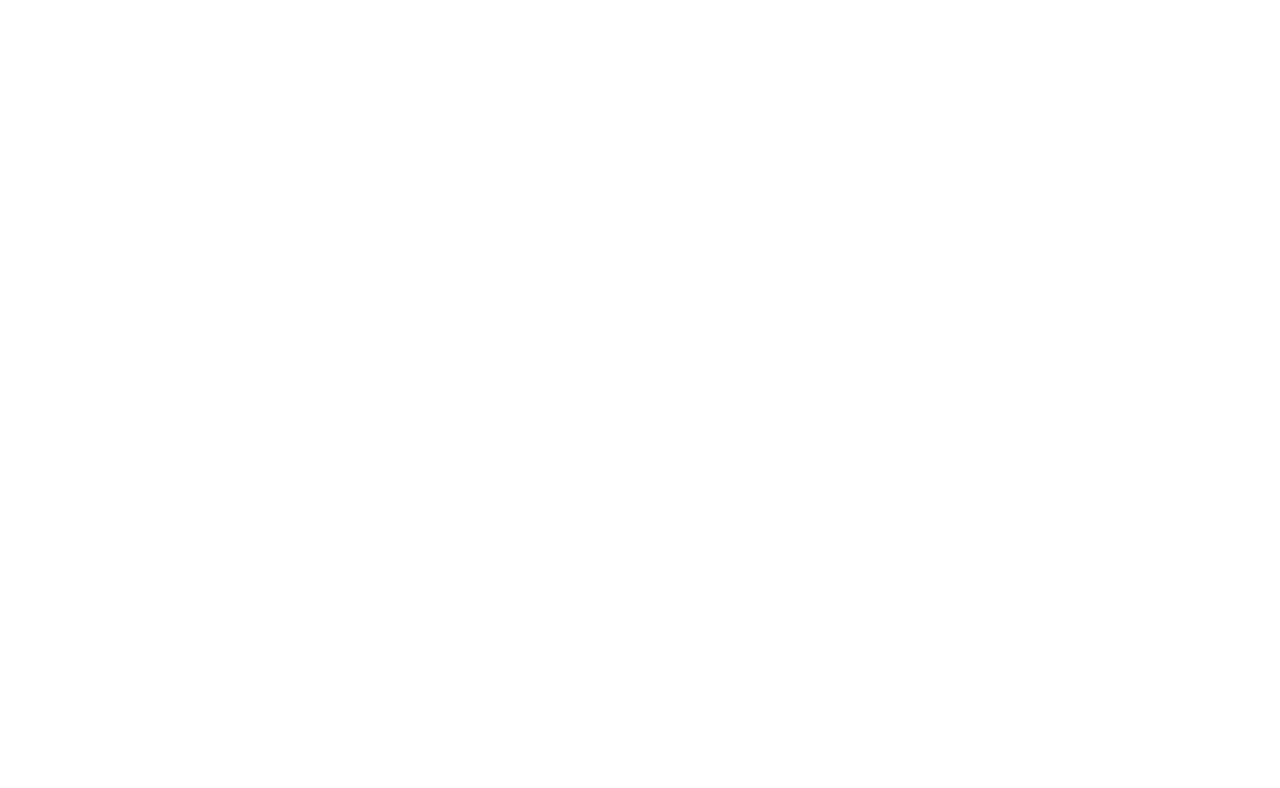
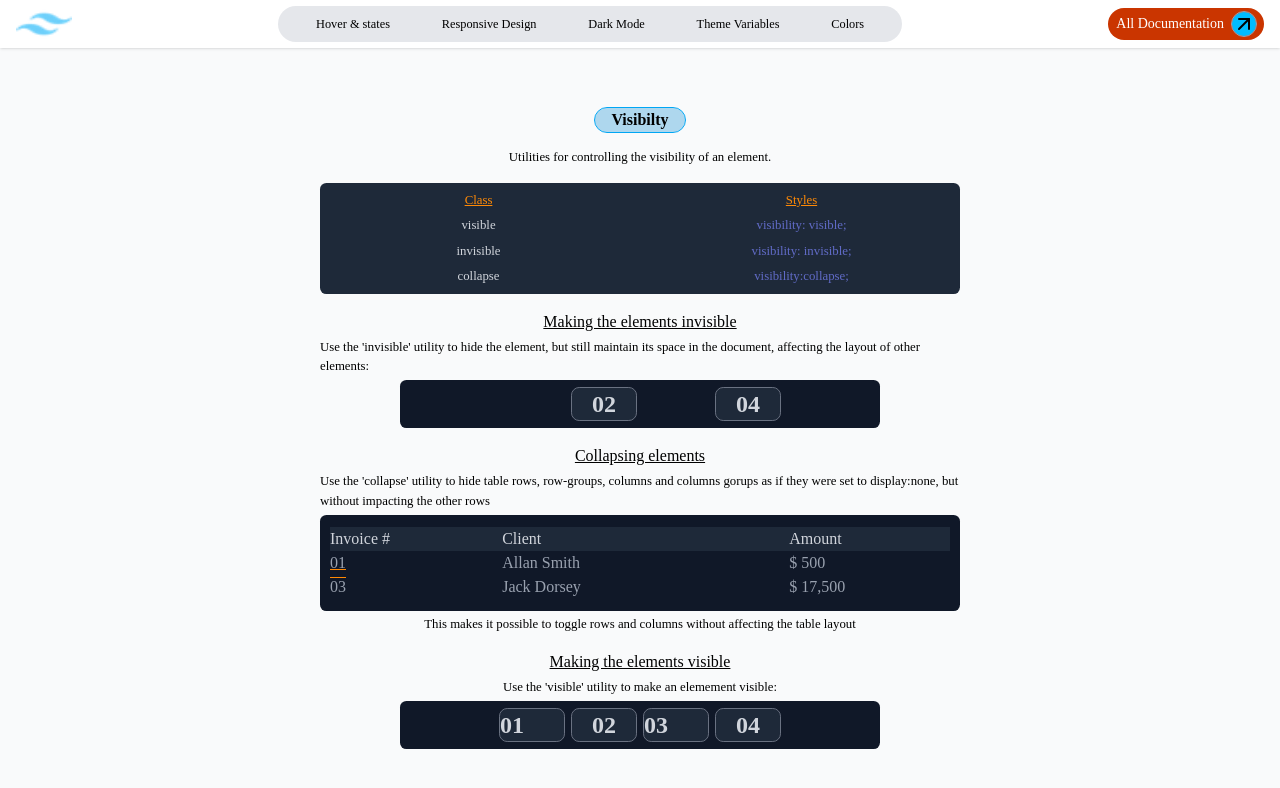
Before and after one commit to kevin-langat/Tailwind, a React (Vite) app: page /visibility in a window 1280 px wide. Before the commit this address had no page. Shown: the top 788 px of the page. Built offline with nearby package versions, Linux system fonts and the light colour scheme.

Commit message:
finished the Visible topic started the Z-index

```diff
--- a/src/App.jsx
+++ b/src/App.jsx
@@ -26,6 +26,7 @@
 import OverscrollBehaviour from './components/StylingWithUtilityClasses/OverScroll/OverscrollBehaviour';
 import Position from './components/StylingWithUtilityClasses/Position/Position';
 import TopRightBottomLeft from './components/StylingWithUtilityClasses/Top,Right,Bottom,Left/TopRightBottomLeft';
+import Visibility from './components/StylingWithUtilityClasses/Visibility/Visibility';
 
 function App() {
   const location = useLocation();
@@ -68,6 +69,7 @@
         <Route path="overscroll-behaviour" element={<OverscrollBehaviour />} />
         <Route path="position" element={<Position />} />
         <Route path="top-right-bottom-left" element={<TopRightBottomLeft />} />
+        <Route path="visibility" element={<Visibility />} />
       </Route>
     </Routes>
   );
--- a/src/components/StylingWithUtilityClasses/NavBar.jsx
+++ b/src/components/StylingWithUtilityClasses/NavBar.jsx
@@ -25,7 +25,7 @@
 
   return (
     <div className="relative flex flex-row h-full  w-full">
-      <div className=" fixed z-50 bg-white w-full shadow px-4 h-12 flex flex-row items-center justify-between">
+      <div className=" z-50 bg-white w-full shadow px-4 h-12 flex flex-row items-center justify-between">
         <img src={image} className=" w-14 h-3/4 animate-pulse" alt="react" />
         <div className=" hidden group md:flex lg:w-1/2 sm:w-3/4 font-light h-3/4 rounded-full px-3  bg-gray-200 *:py-0.5 text-[0.77em]  flex-row  items-center justify-around *:hover:underline decoration-1 decoration-blue-500 *:hover:text-blue-600">
           <Link
@@ -246,6 +246,13 @@
           >
             Top/Right/Bottom/Left
           </Link>
+          <Link
+            onClick={() => setSideBar(false)}
+            className="hover:text-sky-600 hover:underline active:text-orange-400 text-gray-400"
+            to={'/visibility'}
+          >
+            Visibility{' '}
+          </Link>
         </div>
       </div>
     </div>
--- a/src/components/StylingWithUtilityClasses/Top,Right,Bottom,Left/TopRightBottomLeft.jsx
+++ b/src/components/StylingWithUtilityClasses/Top,Right,Bottom,Left/TopRightBottomLeft.jsx
@@ -1,6 +1,6 @@
 function TopRightBottomLeft() {
   return (
-    <div className=" w-full flex flex-col items-center justify-center gap-4 mb-4">
+    <div className=" mt-13 w-full flex flex-col items-center justify-center gap-4 mb-4">
       <h2 className=" text-[medium] font-bold rounded-full bg-sky-600/30 outline-1 outline-sky-500  px-4">
         top/right/bottom/left
       </h2>
@@ -100,6 +100,50 @@
           <div className=" absolute w-8 h-8 bg-linear-to-r from-indigo-500 to-emerald-500 rounded-[0.2em] -top-4 -left-4"></div>
         </div>
       </div>
+      {/* use logical properties */}
+      <div className=" flex gap-4 flex-col items-center justify-center w-full">
+        <h2 className="underline">Use logical properties</h2>
+        <h2 className="w-1/2 text-vsm">
+          Use 'start-{'<number>'}' or 'end-{'<number>'}' utilities like
+          'start-0' and 'end-4' to set the 'inset-inline-start' and
+          'inset-inline-end' logical properties, which map to either right or
+          left side based on the text direction:{' '}
+        </h2>
+
+        <div className="flex flex-row items-center justify-center gap-40 w-1/2">
+          {/* ltr */}
+          <div
+            dir="ltr"
+            className=" relative w-35  h-30 bg-gray-800 rounded-[0.4em]"
+          >
+            <div className=" absolute w-8 h-8 bg-linear-to-r from-indigo-500 to-emerald-500 rounded-[0.2em] start-0 top-0"></div>
+          </div>
+          {/* rtl */}
+          <div
+            dir="rtl"
+            className=" relative w-35  h-30 bg-gray-800 rounded-[0.4em]"
+          >
+            <div className=" absolute w-8 h-8 bg-linear-to-r from-indigo-500 to-emerald-500 rounded-[0.2em] start-0 top-0"></div>
+          </div>
+        </div>
+        <div className="flex flex-row items-center justify-center gap-50 w-1/2">
+          <h2>Left to Right</h2>
+          <h2>Right to left</h2>
+        </div>
+      </div>
+
+      {/* using a custom value */}
+      <div className=" flex gap-4 flex-col items-center justify-center w-full">
+        <h2 className="underline">Use a custom value</h2>
+        <h2 className="w-1/2 text-vsm">
+          Use utilities like {'inset-[<value>]'}' to set the position based on a
+          completely custom value
+        </h2>
+
+        <div className=" relative w-35  h-30 bg-gray-800 rounded-[0.4em]">
+          <div className=" absolute bg-linear-to-r from-indigo-500 to-emerald-500 rounded-[0.2em] inset-[3px]"></div>
+        </div>
+      </div>
     </div>
   );
 }
--- /dev/null
+++ b/src/components/StylingWithUtilityClasses/Visibility/Visibility.jsx
@@ -0,0 +1,116 @@
+import React from 'react';
+
+function Visibility() {
+  return (
+    <div className=" mt-13 w-full flex flex-col items-center justify-center gap-4 mb-4">
+      <h2 className=" text-[medium] font-bold rounded-full bg-sky-600/30 outline-1 outline-sky-500  px-4">
+        Visibilty{' '}
+      </h2>
+      <h2 className=" text-vsm">
+        Utilities for controlling the visibility of an element.
+      </h2>
+      <div className=" grid grid-cols-2 place-items-center flex-col gap-1.5 py-2  bg-gray-800 w-3/4 sm:w-1/2 *:even:text-indigo-400/70 *:text-vsm *:odd:text-gray-300 *:nth-1:underline *:nth-1:text-orange-400 *:nth-2:text-orange-400 *:nth-2:underline rounded-[0.4em]">
+        <h2>Class</h2>
+        <h2>Styles</h2>
+        <h2>visible</h2>
+        <h2>visibility: visible;</h2>
+        <h2>invisible</h2>
+        <h2>visibility: invisible;</h2>
+        <h2>collapse</h2>
+        <h2>visibility:collapse;</h2>
+      </div>
+      {/* Example */}
+      <div className="flex gap-1 flex-col items-center place-self-center w-1/2 ">
+        <h2 className="underline">Making the elements invisible</h2>
+        <h2 className="text-vsm">
+          Use the 'invisible' utility to hide the element, but still maintain
+          its space in the document, affecting the layout of other elements:
+        </h2>
+
+        <div className="flex bg-gray-900 py-2 flex-row items-center *:w-16 justify-center gap-2 rounded-[0.4em] w-3/4">
+          <span className="text-gray-300 font-bold text-2xl outline-1 outline-gray-500 rounded-[0.3em] bg-gray-800  flex-row items-center  justify-center invisible">
+            01
+          </span>
+          <span className="text-gray-300 font-bold text-2xl outline-1 outline-gray-500 rounded-[0.3em] bg-gray-800 flex flex-row items-center justify-center">
+            02
+          </span>
+          <span className="text-gray-300 font-bold text-2xl outline-1 outline-gray-500 rounded-[0.3em] bg-gray-800  flex-row items-center  justify-center invisible">
+            03
+          </span>
+          <span className="text-gray-300 font-bold text-2xl outline-1 outline-gray-500 rounded-[0.3em] bg-gray-800 flex flex-row items-center justify-center">
+            04
+          </span>
+        </div>
+      </div>
+
+      {/* collapsing elements */}
+      <div className="flex gap-1 flex-col items-center place-self-center w-1/2 ">
+        <h2 className="underline">Collapsing elements</h2>
+        <h2 className="text-vsm">
+          Use the 'collapse' utility to hide table rows, row-groups, columns and
+          columns gorups as if they were set to display:none, but without
+          impacting the other rows
+        </h2>
+
+        <div className=" bg-gray-900 w-full rounded-[0.4em] py-3 px-2.5 table">
+          <div className="table-header-group w-full bg-gray-800 py-4 rounded-[0.3em]">
+            <div className="table-row text-gray-300">
+              <h2 className="table-cell">Invoice #</h2>
+              <h2 className=" table-cell">Client</h2>
+              <h2 className=" table-cell">Amount</h2>
+            </div>
+          </div>
+          <div className=" table-row-group">
+            <h2 className=" table-cell text-gray-400 underline decoration-1 decoration-orange-400">
+              01
+            </h2>
+            <h2 className=" table-cell text-gray-400">Allan Smith</h2>
+            <h2 className=" table-cell text-gray-400">$ 500</h2>
+          </div>
+          <div className=" collapse table-row-group">
+            <h2 className=" table-cell text-gray-400">02</h2>
+            <h2 className=" table-cell text-gray-400">Mark Davidson</h2>
+            <h2 className=" table-cell text-gray-400">$ 2345</h2>
+          </div>
+          <div className=" table-row-group">
+            <h2 className=" table-cell text-gray-400 overline decoration-1 decoration-orange-400">
+              03
+            </h2>
+            <h2 className=" table-cell text-gray-400">Jack Dorsey</h2>
+            <h2 className=" table-cell text-gray-400">$ 17,500</h2>
+          </div>
+        </div>
+        <h2 className="text-vsm">
+          This makes it possible to toggle rows and columns without affecting
+          the table layout
+        </h2>
+      </div>
+      {/*  making eleements visible */}
+      <div className="flex gap-1 flex-col items-center place-self-center w-1/2 ">
+        <h2 className="underline">Making the elements visible</h2>
+        <h2 className="text-vsm">
+          Use the 'visible' utility to make an elemement visible:
+        </h2>
+
+        <div className="flex bg-gray-900 py-2 flex-row items-center *:w-16 justify-center gap-2 rounded-[0.4em] w-3/4">
+          <span className="text-gray-300 font-bold text-2xl outline-1 outline-gray-500 rounded-[0.3em] bg-gray-800  flex-row items-center  justify-center visible">
+            01
+          </span>
+          <span className="text-gray-300 font-bold text-2xl outline-1 outline-gray-500 rounded-[0.3em] bg-gray-800 flex flex-row items-center  justify-center">
+            02
+          </span>
+          <span className="text-gray-300 font-bold text-2xl outline-1 outline-gray-500 rounded-[0.3em] bg-gray-800  flex-row items-center  justify-center visible">
+            03
+          </span>
+          <span className="text-gray-300 font-bold text-2xl outline-1 outline-gray-500 rounded-[0.3em] bg-gray-800 flex flex-row items-center justify-center">
+            04
+          </span>
+        </div>
+      </div>
+
+      <div></div>
+    </div>
+  );
+}
+
+export default Visibility;
```
